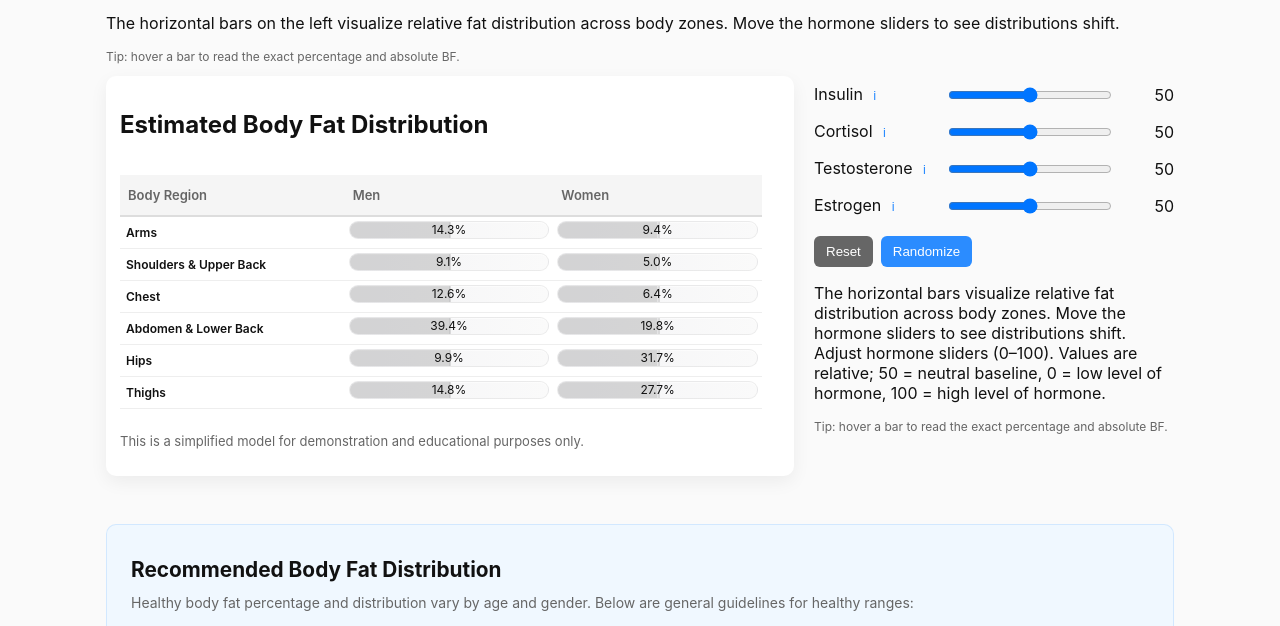
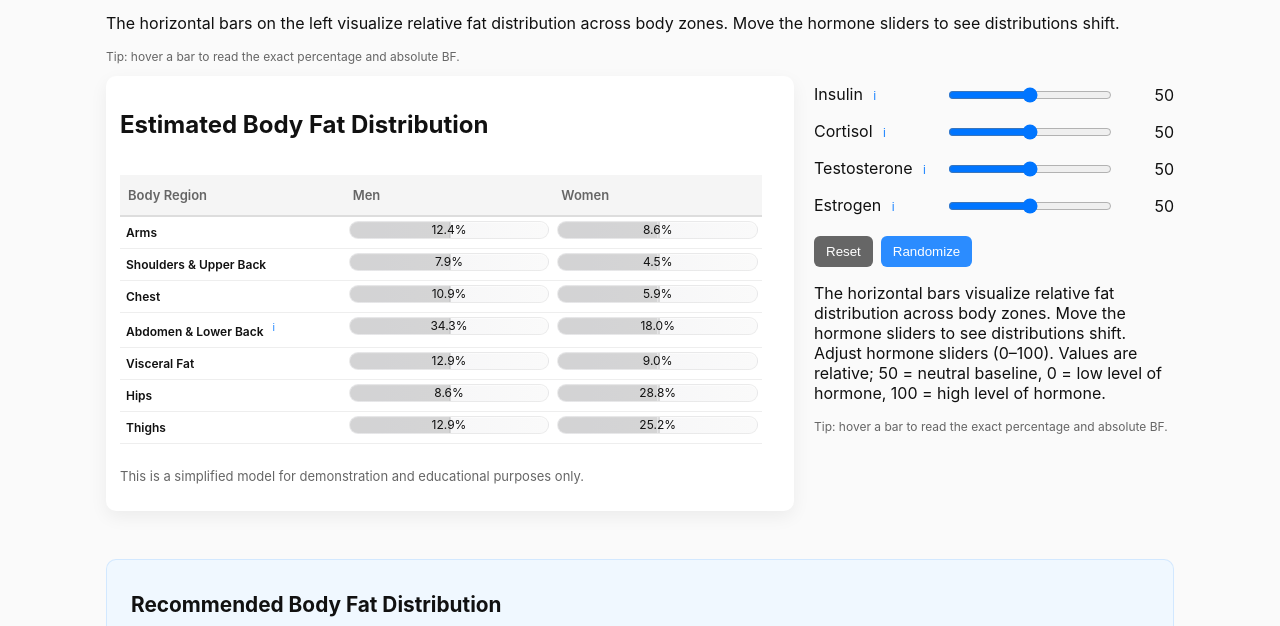
Before and after one commit to iatcom/Hormone-vs-FatDistribution-Model, a plain HTML site: page index.html in a window 1280 px wide. Shown: the part 146-772 px from the top of the page. Drawn offline with Linux system fonts and the light colour scheme.

Commit message:
Added visceral fat
added visceral fat
(abdomen still includes visceral fat -> comment was added)

```diff
--- a/index.html
+++ b/index.html
@@ -121,7 +121,7 @@
 
 											<!-- Abdomen -->
 											<tr class="region-row">
-												<td class="region-label">Abdomen &amp; Lower Back</td>
+												<td class="region-label">Abdomen &amp; Lower Back <button class="info" type="button" data-tooltip="Includes both subcutaneous (under-skin) and visceral (organ-surrounding) fat. Visceral fat is tracked separately below.">i</button></td>
 												<td class="bar-cell">
 													<div class="zone" data-region="abdomen" data-gender="male">
 														<div class="bar">
@@ -136,6 +136,35 @@
 												</td>
 												<td class="bar-cell">
 													<div class="zone" data-region="abdomen" data-gender="female">
+														<div class="bar">
+															<div class="bar-track">
+																<div class="bar-fill-left"></div>
+																<div class="bar-fill-right"></div>
+																<div class="bar-center" aria-hidden="true"></div>
+																<div class="bar-value">--</div>
+															</div>
+														</div>
+													</div>
+												</td>
+											</tr>
+
+											<!-- Visceral Fat -->
+											<tr class="region-row">
+												<td class="region-label">Visceral Fat</td>
+												<td class="bar-cell">
+													<div class="zone" data-region="VisceralFat" data-gender="male">
+														<div class="bar">
+															<div class="bar-track">
+																<div class="bar-fill-left"></div>
+																<div class="bar-fill-right"></div>
+																<div class="bar-center" aria-hidden="true"></div>
+																<div class="bar-value">--</div>
+															</div>
+														</div>
+													</div>
+												</td>
+												<td class="bar-cell">
+													<div class="zone" data-region="VisceralFat" data-gender="female">
 														<div class="bar">
 															<div class="bar-track">
 																<div class="bar-fill-left"></div>
--- a/script.js
+++ b/script.js
@@ -95,6 +95,7 @@ function computeDistribution(hormones, gender = 'male'){
   const chest0 = raw.chest || 0;
   const arms0 = raw.arms || 0;
   const abdomen0 = raw.abdomen || 0;
+  const visceral0 = raw.VisceralFat || 0;
   const hips0 = raw.hips || 0;
   const thighs0 = raw.thighs || 0;
 
@@ -103,6 +104,7 @@ function computeDistribution(hormones, gender = 'male'){
     shoulders: Math.max(0.1, chest0 * 0.35 + arms0 * 0.15),
     chest: Math.max(0.1, chest0 * 0.6 + arms0 * 0.05),
     abdomen: Math.max(0.1, abdomen0),
+    VisceralFat: Math.max(0.1, visceral0),
     hips: Math.max(0.1, hips0),
     thighs: Math.max(0.1, thighs0)
   };
@@ -123,6 +125,7 @@ function computeDistribution(hormones, gender = 'male'){
     shoulders: Math.max(0.1, b.chest * 0.35 + b.arms * 0.15),
     chest: Math.max(0.1, b.chest * 0.6 + b.arms * 0.05),
     abdomen: Math.max(0.1, b.abdomen),
+    VisceralFat: Math.max(0.1, b.VisceralFat),
     hips: Math.max(0.1, b.hips),
     thighs: Math.max(0.1, b.thighs)
   };
@@ -277,7 +280,7 @@ function updateOutputs() {
 
 
   // Step 6: Update visualization for each body region
-  const ordered = ['arms', 'shoulders', 'chest', 'abdomen', 'hips', 'thighs'];
+  const ordered = ['arms', 'shoulders', 'chest', 'abdomen', 'VisceralFat', 'hips', 'thighs'];
 
   ordered.forEach(r => {
     // === MALE REGION ===
--- a/styles.css
+++ b/styles.css
@@ -400,7 +400,24 @@ button#resetBtn {
   font-size: 13px;
 }
 
+/* Info icon button in table regions */
+.region-label .info {
+  background: transparent;
+  border: 0;
+  color: var(--accent);
+  cursor: help;
+  padding: 0 2px;
+  border-radius: 3px;
+  font-size: 11px;
+  margin-left: 4px;
+  vertical-align: super;
+}
+
 .control-row label {
+  position: relative;
+}
+
+.region-label {
   position: relative;
 }
 
@@ -416,6 +433,25 @@ button#resetBtn {
   border-radius: 6px;
   font-size: 12px;
   white-space: nowrap;
+  z-index: 10;
+}
+
+/* Tooltip for region labels */
+.region-label .info[data-tooltip]:hover::after {
+  content: attr(data-tooltip);
+  position: absolute;
+  left: 100%;
+  top: 50%;
+  transform: translateY(-50%);
+  background: #222;
+  color: #fff;
+  padding: 6px 8px;
+  border-radius: 6px;
+  font-size: 11px;
+  white-space: normal;
+  width: 200px;
+  z-index: 10;
+  margin-left: 8px;
 }
 
 /* ========================================
```
